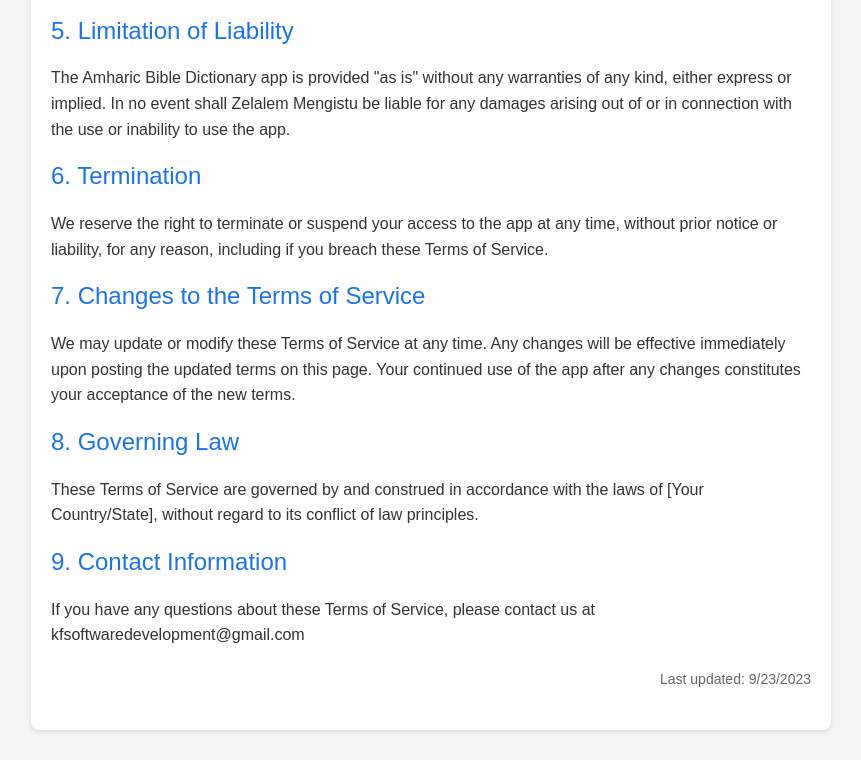
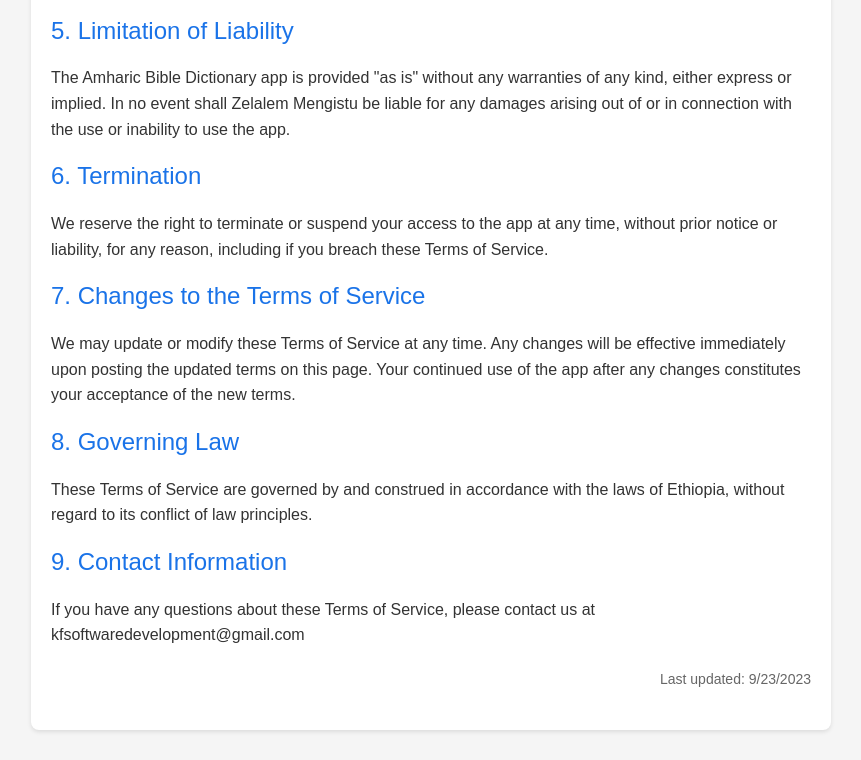
Before and after one commit to Abenezerfikadu/amharic_bible_dictionary_terms_of_service, a plain HTML site: page index.html in a window 1280 px wide. Shown: the part 842-1602 px from the top of the page, without its empty margins (209-1070 px from the left). Drawn offline with nearby package versions, Linux system fonts and the light colour scheme.

Commit message:
Update index.html

```diff
--- a/index.html
+++ b/index.html
@@ -98,7 +98,7 @@
 
     <h2>8. Governing Law</h2>
     <p>
-      These Terms of Service are governed by and construed in accordance with the laws of [Your Country/State], without regard to its conflict of law principles.
+      These Terms of Service are governed by and construed in accordance with the laws of Ethiopia, without regard to its conflict of law principles.
     </p>
 
     <h2>9. Contact Information</h2>
```
